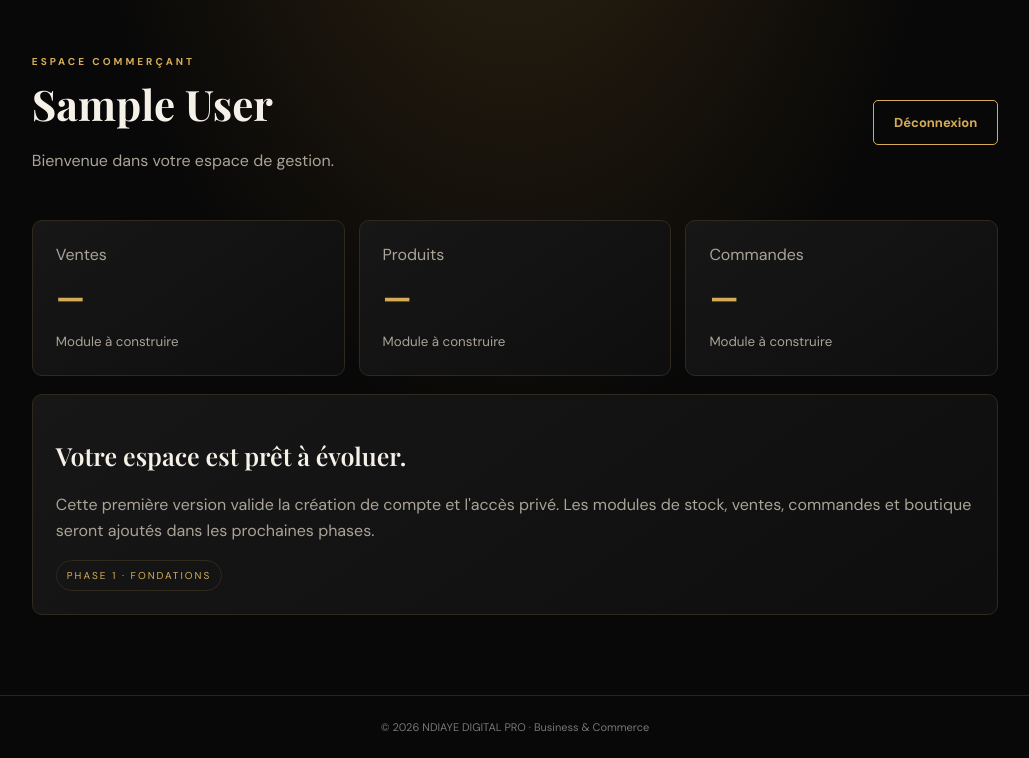
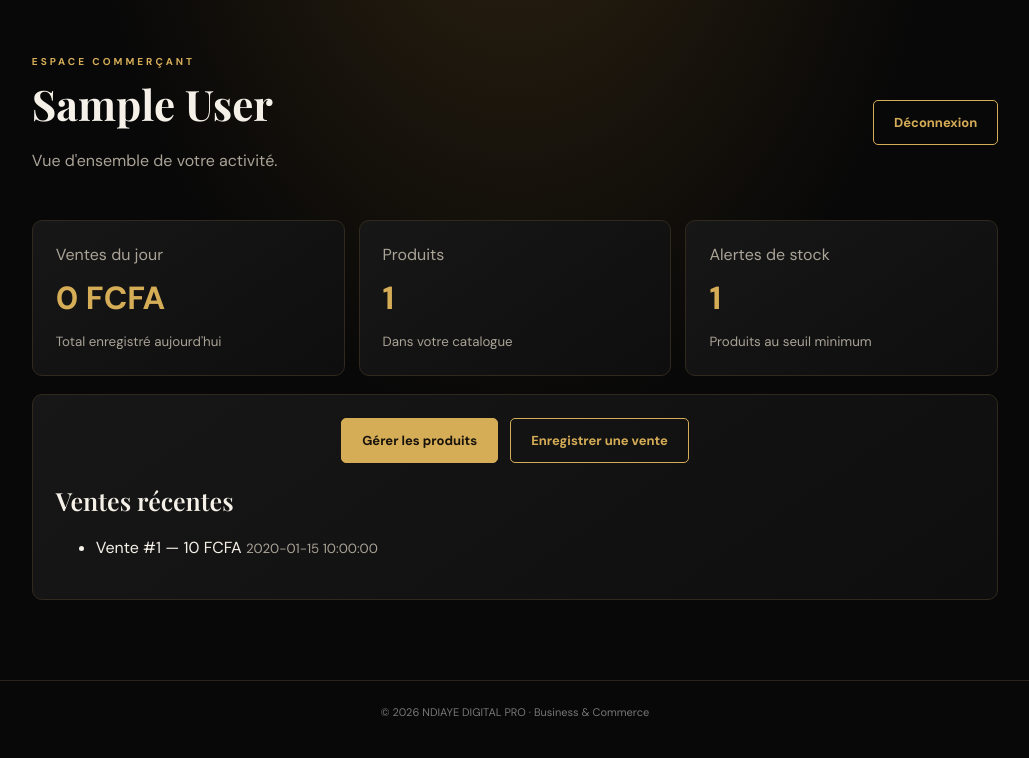
Before and after one commit to ameth99ndiaye-hash/ndiaye-digital-pro-v2, a Flask app: page /dashboard in a window 1280 px wide. Shown: the part 76-834 px from the top of the page, without its empty margins (125-1154 px from the left). After the commit the page ends 792 px from the top, so only its background shows below. Run offline with Flask 3, Linux system fonts and the light colour scheme; the visitor is signed in with stand-in values (Sample User, id 1); tables that the repository leaves empty hold one stand-in row (values such as "Sample post").

Commit message:
Build secure merchant products and sales foundation

```diff
--- a/templates/dashboard.html
+++ b/templates/dashboard.html
@@ -1,4 +1,4 @@
 {% extends "base.html" %}{% block title %}Tableau de bord · NDIAYE DIGITAL PRO{% endblock %}{% block content %}
-<div class="dash-head"><div><div class="eyebrow">ESPACE COMMERÇANT</div><h1>{{ shop_name }}</h1><p class="muted">Bienvenue dans votre espace de gestion.</p></div><a class="btn ghost" href="/logout">Déconnexion</a></div>
-<div class="stats"><article><span>Ventes</span><strong>—</strong><small>Module à construire</small></article><article><span>Produits</span><strong>—</strong><small>Module à construire</small></article><article><span>Commandes</span><strong>—</strong><small>Module à construire</small></article></div>
-<section class="panel"><h2>Votre espace est prêt à évoluer.</h2><p>Cette première version valide la création de compte et l'accès privé. Les modules de stock, ventes, commandes et boutique seront ajoutés dans les prochaines phases.</p><span class="tag">PHASE 1 · FONDATIONS</span></section>{% endblock %}
+<div class="dash-head"><div><div class="eyebrow">ESPACE COMMERÇANT</div><h1>{{ shop_name }}</h1><p class="muted">Vue d'ensemble de votre activité.</p></div><a class="btn ghost" href="/logout">Déconnexion</a></div>
+<div class="stats"><article><span>Ventes du jour</span><strong>{{ '%.0f'|format(sales_total) }} FCFA</strong><small>Total enregistré aujourd'hui</small></article><article><span>Produits</span><strong>{{ product_count }}</strong><small>Dans votre catalogue</small></article><article><span>Alertes de stock</span><strong>{{ low_stock }}</strong><small>Produits au seuil minimum</small></article></div>
+<section class="panel"><div class="actions"><a class="btn gold" href="/products">Gérer les produits</a><a class="btn ghost" href="/sales">Enregistrer une vente</a></div><h2>Ventes récentes</h2>{% if recent_sales %}<ul>{% for sale in recent_sales %}<li>Vente #{{ sale.id }} — {{ '%.0f'|format(sale.total) }} FCFA <small>{{ sale.created_at }}</small></li>{% endfor %}</ul>{% else %}<p>Aucune vente enregistrée pour le moment.</p>{% endif %}</section>{% endblock %}
```
